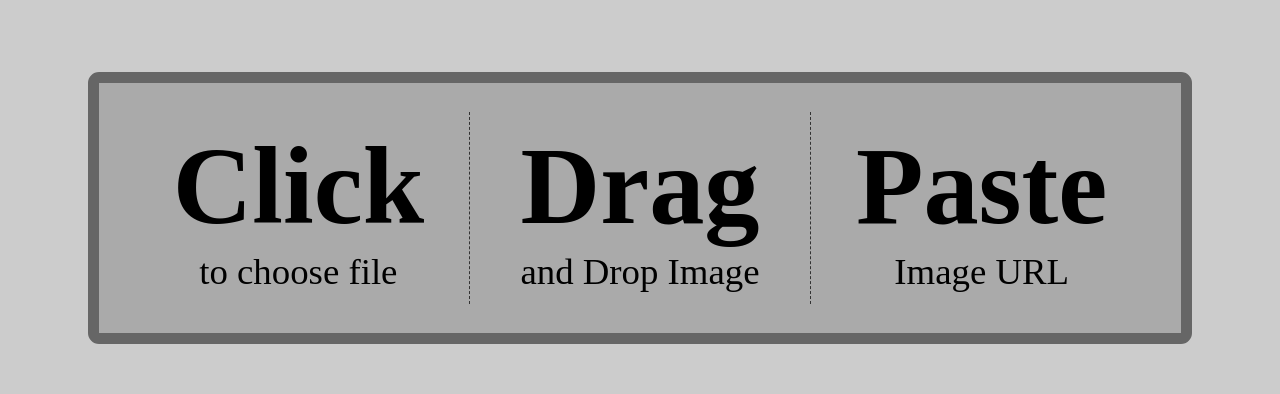
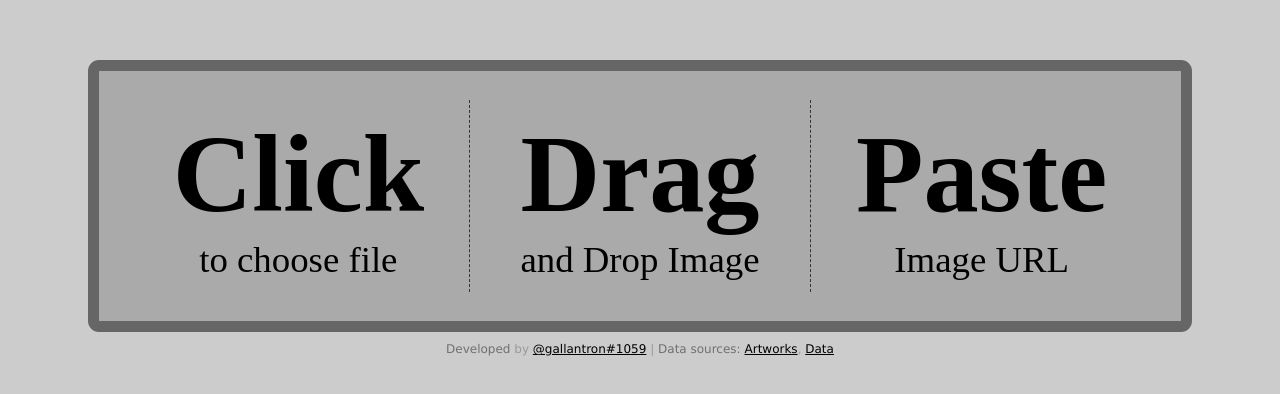
Before and after one commit to what-yugioh-card/what-yugioh-card.github.io, a plain HTML site: page index.html in a window 1280 px wide. Shown: the part 192-586 px from the top of the page. Drawn offline with Linux system fonts and the light colour scheme; no server answers.

Commit message:
add credit subtitle

```diff
--- a/index.css
+++ b/index.css
@@ -1,6 +1,6 @@
 body.noscript :not(#noscript-box), body.noasync :not(#noasync-box), body:not(.noscript) #noscript-box, body:not(.noasync) #noasync-box { display: none; }
 body:not(.loading) #loading-box { display: none; }
-body:not(.choose) #choose-box { display: none; }
+body:not(.choose) #choose-box, body:not(.choose) #choose-subtitle { display: none; }
 body:not(.working) #working-box { display: none; }
 
 html, body { margin: 0; height: 100%; width: 100%; }
@@ -30,9 +30,26 @@ body { background: #ccc; display: flex; justify-content: center; align-items: ce
     cursor: pointer;
 }
 
+body.choose { flex-direction: column; }
 #choose-box > span { padding: .3em; flex-basis: 0; flex-grow: 1; text-align: center; }
 #choose-box > span > b { display: block; font-size: 3em; }
 #choose-box > span + span { border-left: 1px dashed #333; }
+
+#choose-subtitle
+{
+    margin-top: 10px;
+    font-family: Verdana, Geneva, sans-serif;
+    font-size: 12px;
+    color: #999999;
+}
+#choose-subtitle > a
+{
+    cursor: pointer;
+    text-decoration: underline;
+    color: #000000;
+}
+#choose-subtitle > a:hover { text-decoration: underline overline dotted; }
+#choose-subtitle > span { color: #707070; }
 
 #loading-box
 {
--- a/index.html
+++ b/index.html
@@ -19,6 +19,7 @@
             <span><b>Drag</b> and Drop Image</span>
             <span><b>Paste</b> Image URL</span>
         </div>
+        <div id="choose-subtitle"><span>Developed</span> by <a href="https://discordapp.com/users/114706168005394435/" rel="author external nofollow" target="_blank">@gallantron#1059</a> | <span>Data sources:</span> <a href="https://artworks.ygorganization.com/" target="_blank">Artworks</a>, <a href="https://db.ygorganization.com/" target="_blank">Data</a></div>
         <div id="loading-box">
             <span id="loading-header"></span>
             <div id="loading-bar"><div id="loading-bar-filled"></div></div>
```
